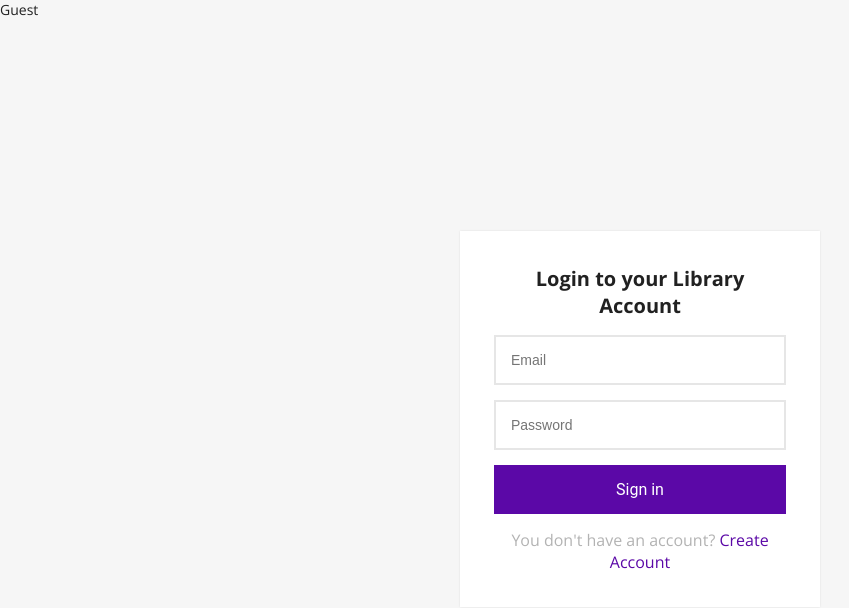
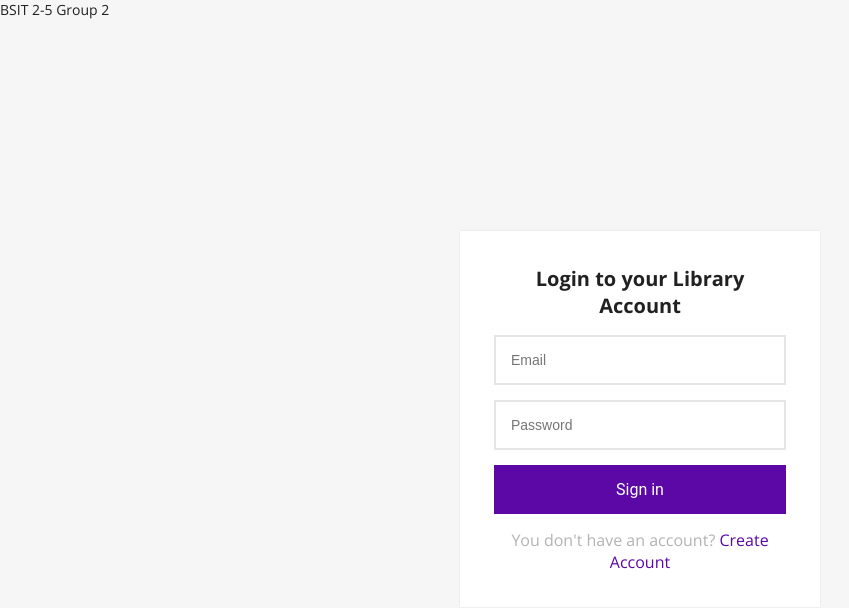
Before and after one commit to XinFul10/ngroktests, a React (Vite) app: page /login in a window 1280 px wide. Shown: the top 608 px of the page, without its empty margins (0-849 px from the left). Built offline with nearby package versions, Linux system fonts and the light colour scheme.

Commit message:
Update GuestLayout.jsx

```diff
--- a/src/components/GuestLayout.jsx
+++ b/src/components/GuestLayout.jsx
@@ -8,7 +8,7 @@ export default function GuestLayout() {
     }
     return (
         <div>
-            Guest
+            BSIT 2-5 Group 2
             <Outlet/>
         </div>
     )
```
